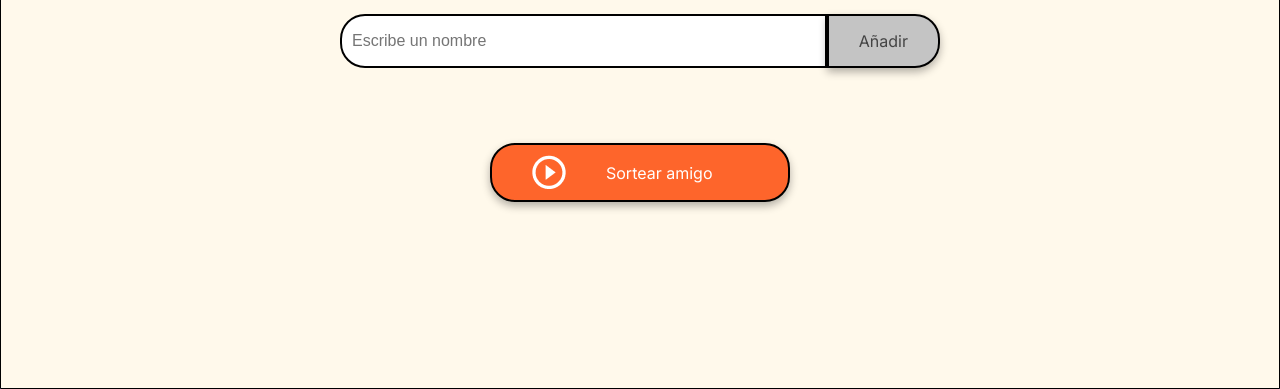
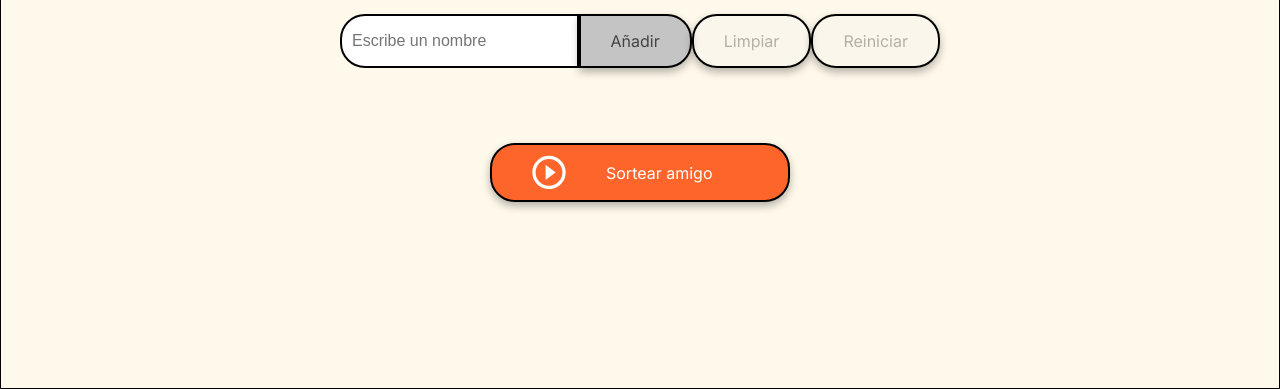
Before and after one commit to Judithmtzb/Challenge-AmigoSecreto, a plain HTML site: page index.html in a window 1280 px wide. Shown: the part 411-800 px from the top of the page. Drawn offline with Linux system fonts and the light colour scheme.

Commit message:
Update index.html

```diff
--- a/index.html
+++ b/index.html
@@ -22,6 +22,9 @@
             <div class="input-wrapper">
                 <input type="text" id="amigo" class="input-name" placeholder="Escribe un nombre">
                 <button class="button-add" onclick="agregarAmigo()">Añadir</button>
+                <button id="btn-limpiar" class="button-clear" onclick="limpiarTodo()" disabled>Limpiar</button>
+                <!-- Botón Reiniciar -->
+                <button id="btn-reiniciar" class="button-restart" onclick="reiniciarJuego()" disabled>Reiniciar</button>
             </div>
 
             <ul id="listaAmigos" class="name-list" aria-labelledby="listaAmigos" role="list"></ul>
@@ -39,3 +42,6 @@
     <script src="app.js" defer></script>
 </body>
 </html>
+    <script src="app.js" defer></script>
+</body>
+</html>
```
